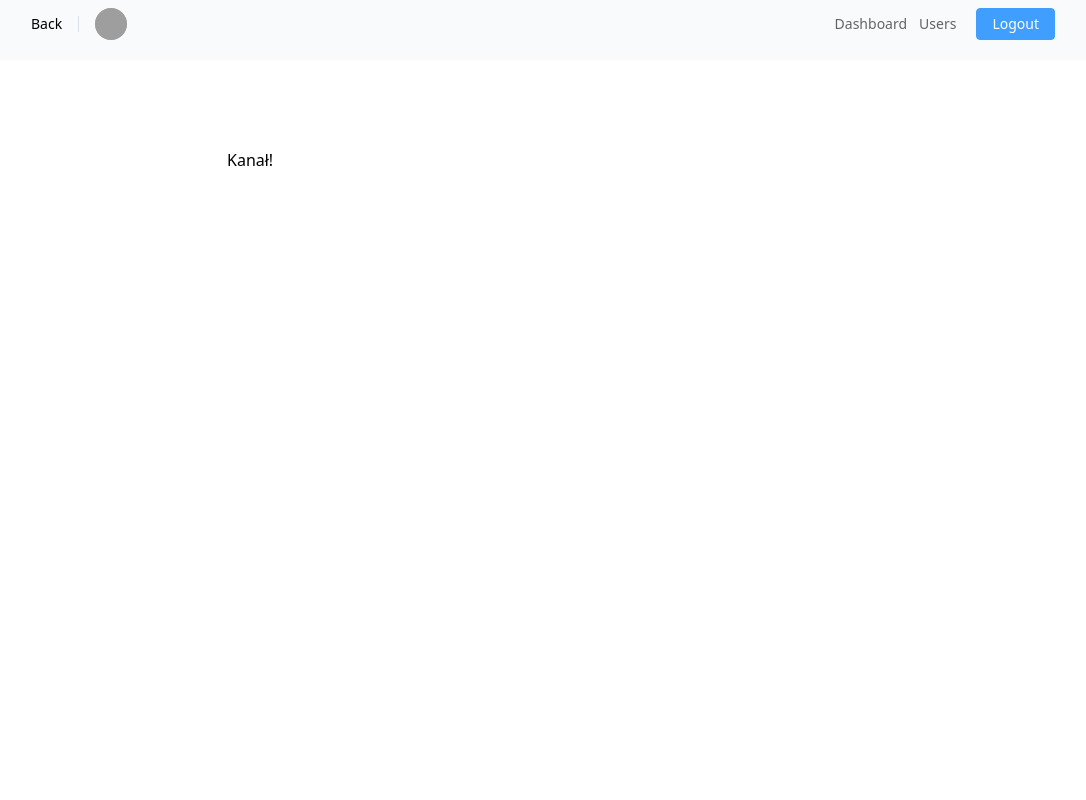
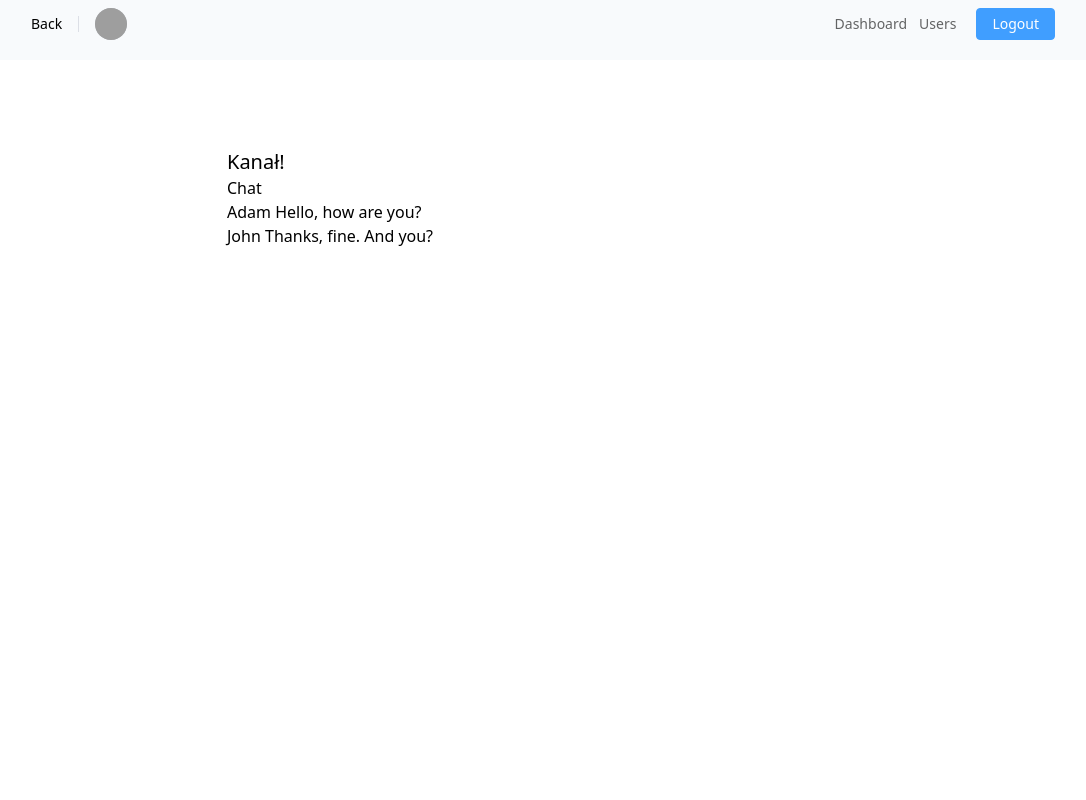
Before and after one commit to KacperNlp/Chat-app, a Nuxt app in the folder app-chat/: page /channel/1 in a window 1280 px wide. Shown: the top 800 px of the page, without its empty margins (97-1183 px from the left). Built offline with nearby package versions, Linux system fonts and the light colour scheme; no server answers; grey boxes are pictures that could not be loaded.

Commit message:
Created AppChat component responsible for displaying channel users chat history

```diff
--- /dev/null
+++ b/app-chat/components/AppChat.vue
@@ -0,0 +1,21 @@
+<template>
+  <section>
+    <h2>Chat</h2>
+    <div>
+      <div v-for="(message, key) in messages" :key="key">
+        {{ message.user }}
+        {{ message.text }}
+      </div>
+    </div>
+  </section>
+</template>
+
+<script setup lang="ts">
+import type { ChatMessage } from "@/types/types";
+
+interface Props {
+  messages: ChatMessage[];
+}
+
+defineProps<Props>();
+</script>
--- a/app-chat/pages/channel/[id].vue
+++ b/app-chat/pages/channel/[id].vue
@@ -1,6 +1,7 @@
 <template>
   <div>
-    <h1>Kanał!</h1>
+    <AppPageTitle>Kanał!</AppPageTitle>
+    <AppChat :messages="dummyData" />
   </div>
 </template>
 
@@ -9,6 +10,17 @@ import socket from "~/socket.io";
 
 const router = useRouter();
 const userId = useCookie("userId");
+
+const dummyData = [
+  {
+    user: "Adam",
+    text: "Hello, how are you?",
+  },
+  {
+    user: "John",
+    text: "Thanks, fine. And you?",
+  },
+];
 
 const data = {
   roomId: router.currentRoute.value.params.id,
--- a/app-chat/types/types.ts
+++ b/app-chat/types/types.ts
@@ -70,6 +70,11 @@ interface RegisterFormValidation {
     }
 }
 
+interface ChatMessage {
+    user: string,
+    text: string
+}
+
 export type {
     ChannelInterface,
     NewTaskInterface,
@@ -80,4 +85,5 @@ export type {
     RegisterForm,
     LoginFormValidation,
     RegisterFormValidation,
+    ChatMessage
 }
```
